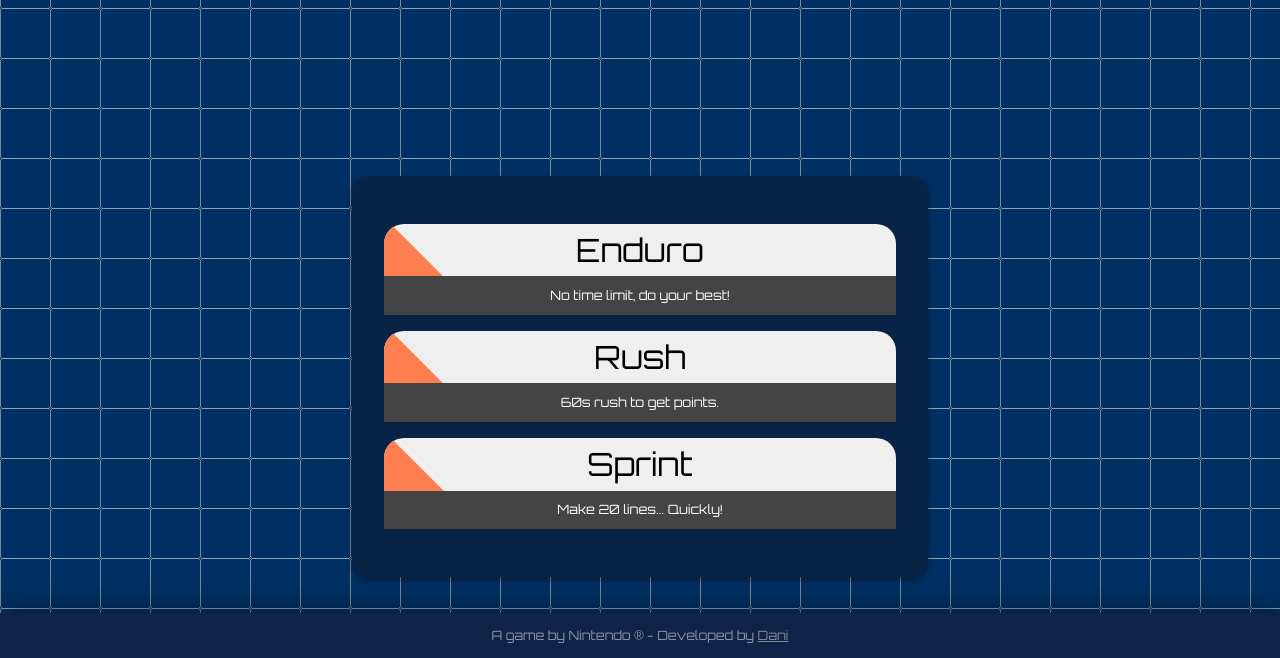
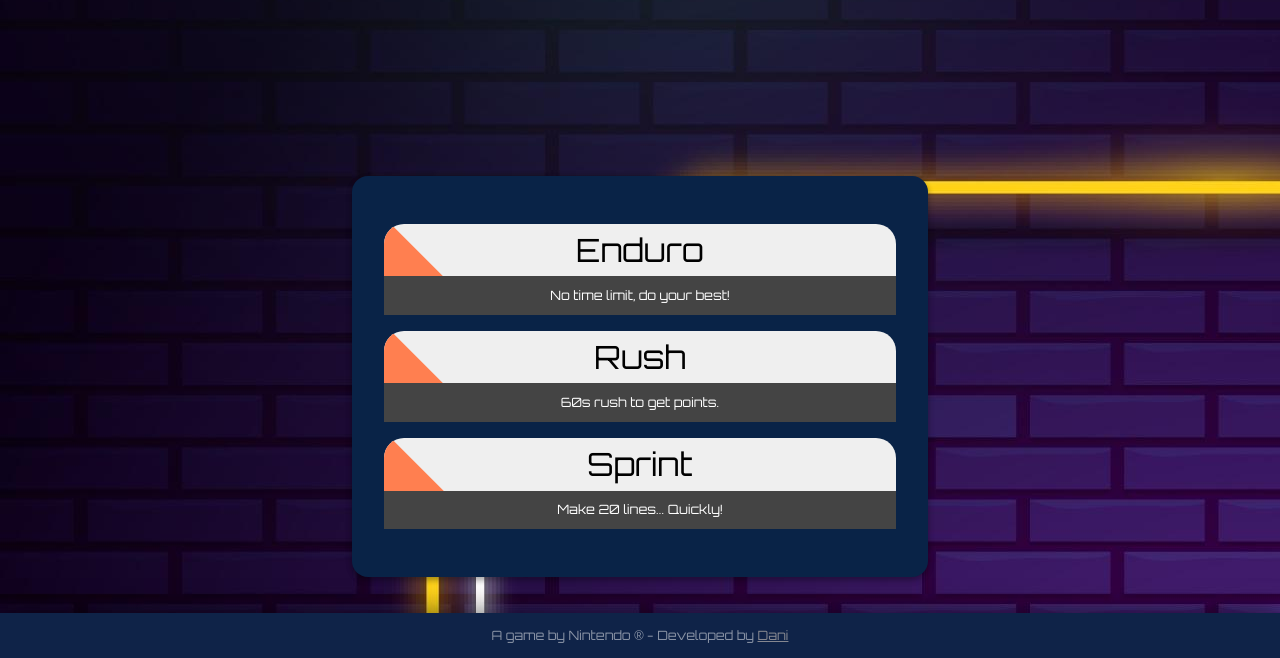
Before and after one commit to Eunzyyy/Tetris, a plain HTML site: page index.html in a window 1280 px wide. Shown: the part 142-800 px from the top of the page. Drawn offline with Linux system fonts and the light colour scheme.

Commit message:
style.css

```diff
--- a/styles/style.css
+++ b/styles/style.css
@@ -17,7 +17,7 @@ html {
 body {
   position: relative;
   background-color: #003063;
-  background-image: url('../img/grid.png');
+  background-image: url('../img/background.jpg');
   color: white;
   font-family: 'Orbitron', sans-serif;
   display: flex;
```
